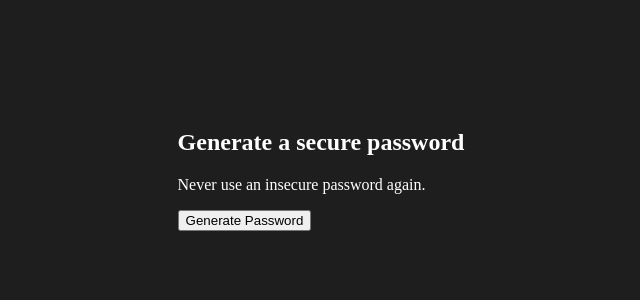
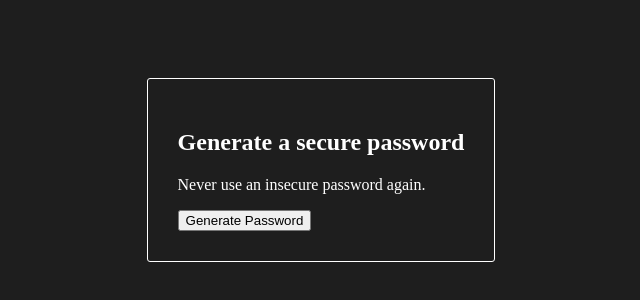
Before and after one commit to TheWindTraveler/random-projects, a plain HTML site: page projects/password generator app/index.html in a window 1280 px wide. Shown: the part 230-530 px from the top of the page, without its empty margins (319-959 px from the left). Drawn offline with Linux system fonts and the light colour scheme.

Commit message:
add: container border

```diff
--- a/projects/password generator app/index.css
+++ b/projects/password generator app/index.css
@@ -14,3 +14,9 @@ body{
     justify-content: center;
     align-items: center;
 }
+
+.container{
+    border: 1px solid var(--text-color);
+    padding: 30px;
+    border-radius: 3px;
+}
```
